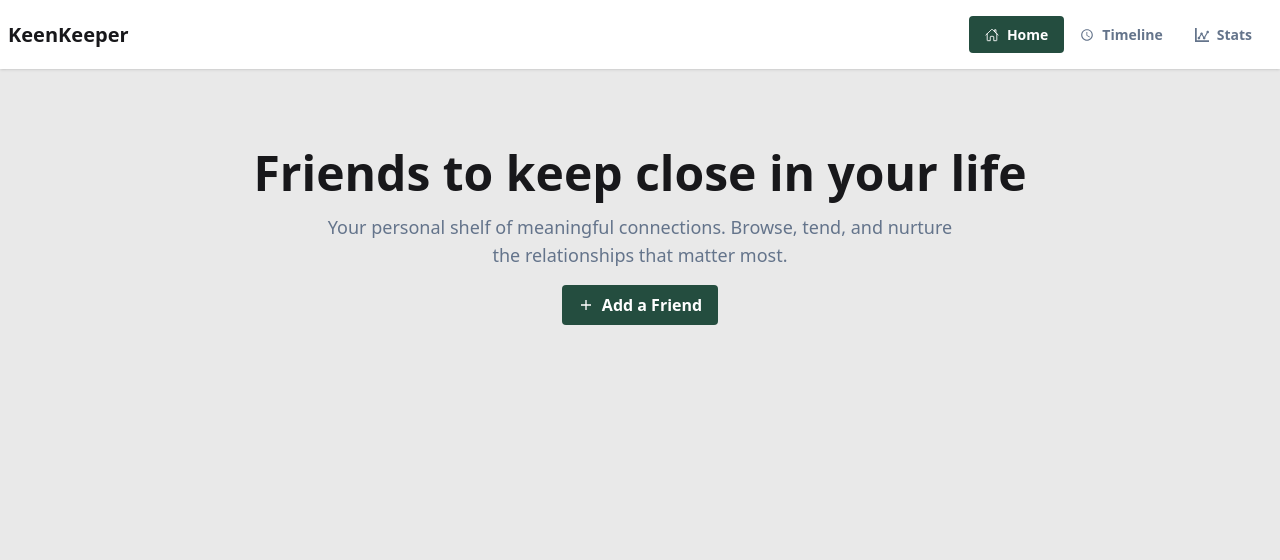
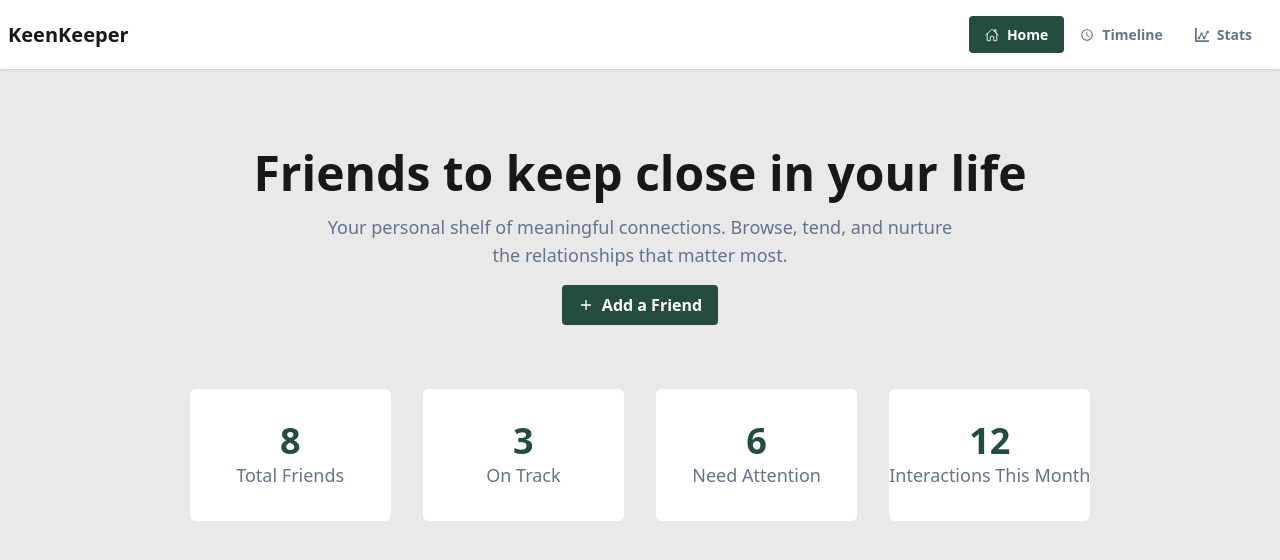
Before and after one commit to soheldev-codes/keenKeeper, a Next.js app: page / in a window 1280 px wide. Shown: the top 560 px of the page. Built offline with nearby package versions, Linux system fonts and the light colour scheme.

Commit message:
dashbord count static design done

```diff
--- a/src/app/page.js
+++ b/src/app/page.js
@@ -1,9 +1,11 @@
 import Banner from "@/components/Banner/Banner";
+import DashbordCount from "@/components/DashbordCount/DashbordCount";
 
 export default function Home() {
   return (
     <>
-      <Banner/>
+      <Banner />
+      <DashbordCount/>
     </>
   );
 }
--- /dev/null
+++ b/src/components/DashbordCount/DashbordCount.jsx
@@ -0,0 +1,26 @@
+import React from "react";
+
+const DashbordCount = () => {
+  return (
+    <div className="grid grid-cols-1 md:grid-cols-2 lg:grid-cols-4 gap-8 m:w-7xl mx-auto">
+      <div className=" w-[260] text-center bg-white py-8 rounded-md">
+        <h3 className="text-4xl font-semibold text-[#244d3f] ">8</h3>
+        <p className="text-lg text-[#64748b]">Total Friends</p>
+      </div>
+      <div className="w-[260] text-center bg-white py-8 rounded-md">
+        <h3 className="text-4xl font-semibold text-[#244d3f] ">3</h3>
+        <p className="text-lg text-[#64748b]">On Track</p>
+      </div>
+      <div className="w-[260] text-center bg-white py-8 rounded-md">
+        <h3 className="text-4xl font-semibold text-[#244d3f] ">6</h3>
+        <p className="text-lg text-[#64748b]">Need Attention</p>
+      </div>
+      <div className="w-[260] text-center bg-white py-8 rounded-md">
+        <h3 className="text-4xl font-semibold text-[#244d3f] ">12</h3>
+        <p className="text-lg text-[#64748b]">Interactions This Month</p>
+      </div>
+    </div>
+  );
+};
+
+export default DashbordCount;
```
